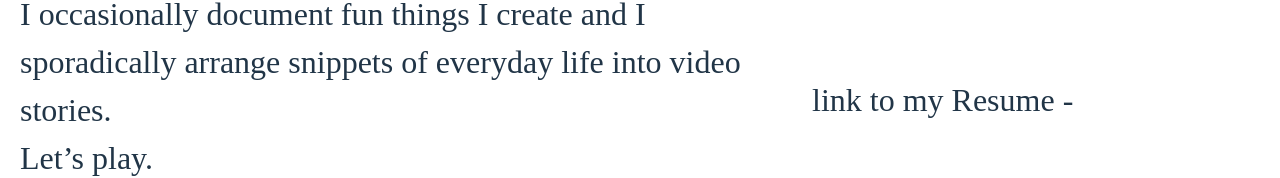
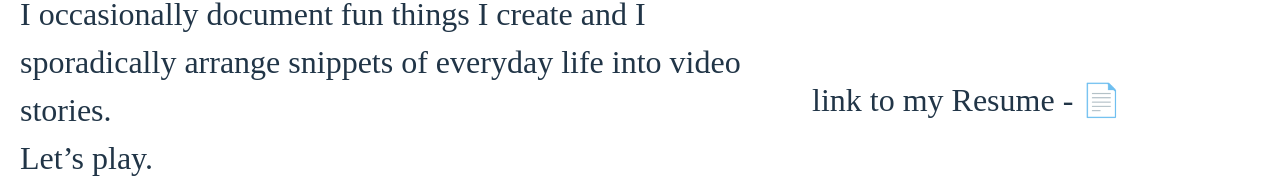
Before and after one commit to makimakimek/mertPortfolio, a React (Vite) app: page / in a window 1280 px wide. Shown: the part 486-664 px from the top of the page. Built offline with nearby package versions, Linux system fonts and the light colour scheme; a web font is replaced by a local one.

Commit message:
resume link added to landing page but the resume link will be changed later

```diff
--- a/src/App.jsx
+++ b/src/App.jsx
@@ -34,6 +34,7 @@ function App() {
             </div>
             <div className = "resume">
               link to my Resume -
+              <a href = "https://www.google.com" target = "_blank" className = "link"> &#128196;</a>
             </div>
           </div>
         </div>
```
